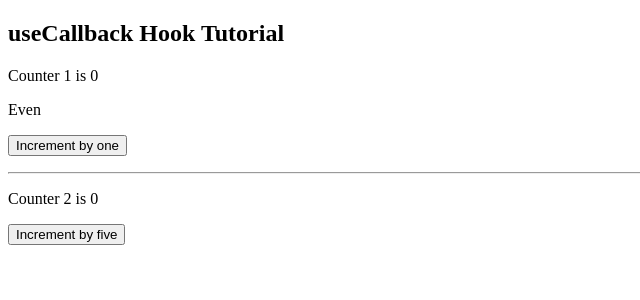
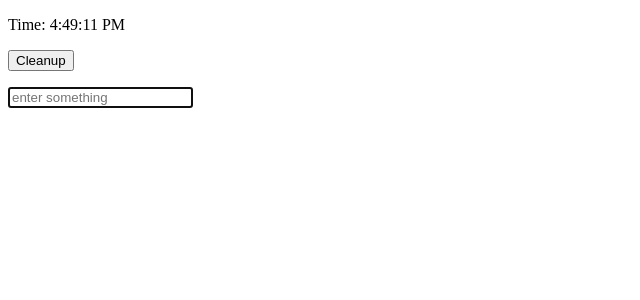
Before and after one commit to Imranhossain7/React-practice, a React (Create React App) app: page / in a window 1280 px wide. Shown: the top 300 px of the page, without its empty margins (0-640 px from the left). Built offline with nearby package versions, Linux system fonts and the light colour scheme.

Commit message:
useRef and forwardRef

```diff
--- a/src/App.js
+++ b/src/App.js
@@ -1,37 +1,13 @@
-import { useCallback, useMemo, useState } from 'react';
-import Button from './components/Button';
-import ShowCount from './components/ShowCount';
-import Title from './components/Title';
+import Form from './components/Form';
+import Time from './components/Time';
 
-function App() {
-    const [count1, setCount1] = useState(0);
-    const [count2, setCount2] = useState(0);
-
-    const incrementByOne = useCallback(() => {
-        setCount1((prevCount) => prevCount + 1);
-    }, []);
-
-    const incrementByFive = useCallback(() => {
-        setCount2((prevCount) => prevCount + 5);
-    }, []);
-
-    const isEvenOrOdd = useMemo(() => {
-        let i = 0;
-        while (i < 1000000000) i += 1; // costly operation
-        return count1 % 2 === 0;
-    }, [count1]);
-
+export default function App() {
     return (
         <div className="app">
-            <Title />
-            <ShowCount count={count1} title="Counter 1" />
-            <span>{isEvenOrOdd ? 'Even' : 'Odd'}</span>
-            <Button handleClick={incrementByOne}>Increment by one</Button>
-            <hr />
-            <ShowCount count={count2} title="Counter 2" />
-            <Button handleClick={incrementByFive}>Increment by five</Button>
+            <div>
+                <Time />
+                <Form />
+            </div>
         </div>
     );
 }
-
-export default App;
--- /dev/null
+++ b/src/components/Form.js
@@ -0,0 +1,18 @@
+import { useEffect, useRef } from 'react';
+import Input from './Input';
+
+export default function Form() {
+    const inputRef = useRef(null);
+
+    useEffect(() => {
+        inputRef.current.focus();
+    }, []);
+
+    return (
+        <div>
+            <p>
+                <Input ref={inputRef} type="text" placeholder="enter something" />
+            </p>
+        </div>
+    );
+}
--- /dev/null
+++ b/src/components/Input.js
@@ -0,0 +1,9 @@
+import React from 'react';
+
+function Input({ type, placeholder }, ref) {
+    return <input ref={ref} type={type} placeholder={placeholder} />;
+}
+
+const forwardedInput = React.forwardRef(Input);
+
+export default forwardedInput;
--- /dev/null
+++ b/src/components/Time.js
@@ -0,0 +1,30 @@
+import { useEffect, useRef, useState } from 'react';
+
+export default function Time() {
+    const [date, setDate] = useState(new Date());
+    const buttonRef = useRef();
+
+    const tick = () => {
+        setDate(new Date());
+    };
+
+    useEffect(() => {
+        buttonRef.current = setInterval(tick, 1000);
+
+        // do the cleanup - stop the timer
+        return () => {
+            clearInterval(buttonRef.current);
+        };
+    }, []);
+
+    return (
+        <div>
+            <p>Time: {date.toLocaleTimeString()}</p>
+            <p>
+                <button type="button" onClick={() => clearInterval(buttonRef.current)}>
+                    Cleanup
+                </button>
+            </p>
+        </div>
+    );
+}
```
